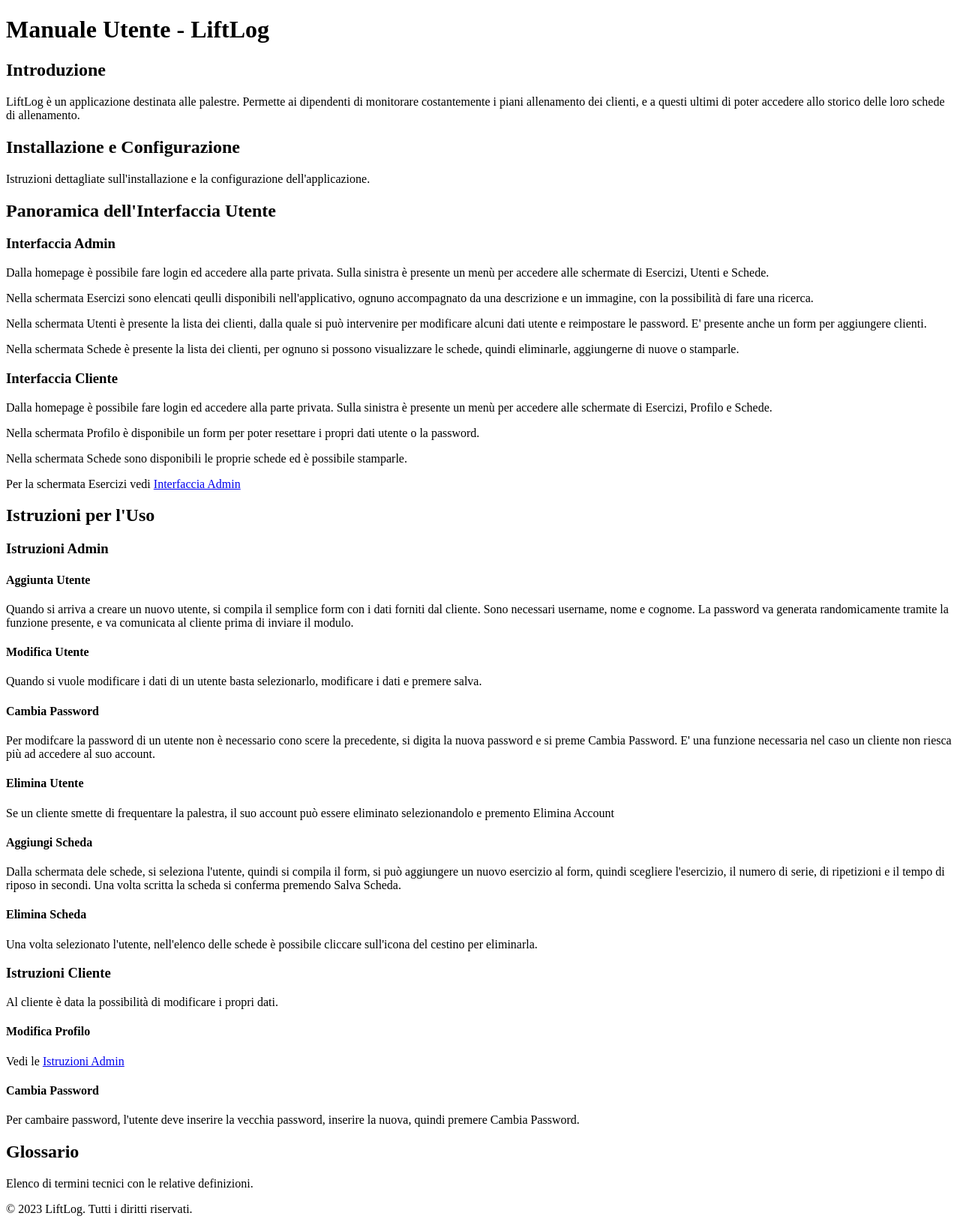
After one commit to paolpal/LiftLog, a PHP site: page /html/manuale.html in a window 1280 px wide. The commit adds this page. Shown: the whole page at 75% size. Run offline with PHP 8.4, Linux system fonts and the light colour scheme.

Commit message:
correzioni standard w3c

```diff
--- a/css/loginForm.css
+++ b/css/loginForm.css
@@ -84,7 +84,7 @@
     -webkit-animation: animatezoom 0.6s;
     animation: animatezoom 0.6s
 }
-
+/* Check for errors */
 @-webkit-keyframes animatezoom {
     from {-webkit-transform: scale(0)}
     to {-webkit-transform: scale(1)}
--- a/css/print.css
+++ b/css/print.css
@@ -114,6 +114,9 @@ h3 {
 
 
 @media print {
+    td {
+        border: 1px solid #ccc;
+    }
     tr:nth-child(2n){
         page-break-before: avoid !important;
         page-break-after: auto;
--- a/css/tab.css
+++ b/css/tab.css
@@ -38,7 +38,6 @@
 	margin-left: 150px;
 	padding: 10px 20px;
 	border-left: none;
-	min-width: none;
 	max-width: 90.3%;
 	position: sticky;
 	top: 50px;
--- /dev/null
+++ b/html/manuale.html
@@ -0,0 +1,70 @@
+<!DOCTYPE html>
+<html lang="it">
+<head>
+	<meta charset="UTF-8">
+	<title>Manuale Utente - LiftLog</title>
+</head>
+<body>
+	<header>
+		<h1>Manuale Utente - LiftLog</h1>
+	</header>
+
+	<main>
+		<section>
+			<h2>Introduzione</h2>
+			<p>LiftLog è un applicazione destinata alle palestre. Permette ai dipendenti di monitorare costantemente i piani allenamento dei clienti, e a questi ultimi di poter accedere allo storico delle loro schede di allenamento.</p>
+		</section>
+
+		<section>
+			<h2>Installazione e Configurazione</h2>
+			<p>Istruzioni dettagliate sull'installazione e la configurazione dell'applicazione.</p>
+		</section>
+
+		<section>
+			<h2>Panoramica dell'Interfaccia Utente</h2>
+			<h3 id="interfacciaAdmin">Interfaccia Admin</h3>
+			<p>Dalla homepage è possibile fare login ed accedere alla parte privata. Sulla sinistra è presente un menù per accedere alle schermate di Esercizi, Utenti e Schede.</p>
+			<p>Nella schermata Esercizi sono elencati qeulli disponibili nell'applicativo, ognuno accompagnato da una descrizione e un immagine, con la possibilità di fare una ricerca.</p>
+			<p>Nella schermata Utenti è presente la lista dei clienti, dalla quale si può intervenire per modificare alcuni dati utente e reimpostare le password. E' presente anche un form per aggiungere clienti.</p>
+			<p>Nella schermata Schede è presente la lista dei clienti, per ognuno si possono visualizzare le schede, quindi eliminarle, aggiungerne di nuove o stamparle.</p>
+			<h3>Interfaccia Cliente</h3>
+			<p>Dalla homepage è possibile fare login ed accedere alla parte privata. Sulla sinistra è presente un menù per accedere alle schermate di Esercizi, Profilo e Schede.</p>
+			<p>Nella schermata Profilo è disponibile un form per poter resettare i propri dati utente o la password.</p>
+			<p>Nella schermata Schede sono disponibili le proprie schede ed è possibile stamparle.</p>
+			<p>Per la schermata Esercizi vedi <a href="#interfacciaAdmin">Interfaccia Admin</a></p>
+		</section>
+
+		<section>
+			<h2>Istruzioni per l'Uso</h2>
+			<h3 id="istruzioniAdmin">Istruzioni Admin</h3>
+			<h4>Aggiunta Utente</h4>
+			<p>Quando si arriva a creare un nuovo utente, si compila il semplice form con i dati forniti dal cliente. Sono necessari username, nome e cognome. La password va generata randomicamente tramite la funzione presente, e va comunicata al cliente prima di inviare il modulo.</p>
+			<h4>Modifica Utente</h4>
+			<p>Quando si vuole modificare i dati di un utente basta selezionarlo, modificare i dati e premere salva.</p>
+			<h4>Cambia Password</h4>
+			<p>Per modifcare la password di un utente non è necessario cono scere la precedente, si digita la nuova password e si preme Cambia Password. E' una funzione necessaria nel caso un cliente non riesca più ad accedere al suo account.</p>
+			<h4>Elimina Utente</h4>
+			<p>Se un cliente smette di frequentare la palestra, il suo account può essere eliminato selezionandolo e premento Elimina Account</p>
+			<h4>Aggiungi Scheda</h4>
+			<p>Dalla schermata dele schede, si seleziona l'utente, quindi si compila il form, si può aggiungere un nuovo esercizio al form, quindi scegliere l'esercizio, il numero di serie, di ripetizioni e il tempo di riposo in secondi. Una volta scritta la scheda si conferma premendo Salva Scheda.</p>
+			<h4>Elimina Scheda</h4>
+			<p>Una volta selezionato l'utente, nell'elenco delle schede è possibile cliccare sull'icona del cestino per eliminarla.</p>
+			<h3>Istruzioni Cliente</h3>
+			<p>Al cliente è data la possibilità di modificare i propri dati.</p>
+			<h4>Modifica Profilo</h4>
+			<p>Vedi le <a href="#istruzioniAdmin">Istruzioni Admin</a></p>
+			<h4>Cambia Password</h4>
+			<p>Per cambaire password, l'utente deve inserire la vecchia password, inserire la nuova, quindi premere Cambia Password.</p>
+		</section>
+
+		<section>
+			<h2>Glossario</h2>
+			<p>Elenco di termini tecnici con le relative definizioni.</p>
+		</section>
+	</main>
+
+	<footer>
+		<p>© 2023 LiftLog. Tutti i diritti riservati.</p>
+	</footer>
+</body>
+</html>
--- a/js/ajax/UserDashboard.js
+++ b/js/ajax/UserDashboard.js
@@ -186,7 +186,8 @@ UserDashboard.createLabel = function(text) {
 UserDashboard.createInput = function(type, placeholder, name, value) {
 	var input = document.createElement("input");
 	input.type = type;
-	input.placeholder = placeholder;
+	if(placeholder!=="")
+		input.placeholder = placeholder;
 	input.name = name;
 	input.value = value;
 	input.defaultValue = value;
--- a/php/print.php
+++ b/php/print.php
@@ -65,7 +65,7 @@
 ?>
 
 <!DOCTYPE html>
-<html>
+<html lang="it">
 <head>
     <title>Scheda di allenamento</title>
 	<link rel="stylesheet" href="../css/print.css">
@@ -104,7 +104,7 @@
                 . '<div class="esercizio">'
                 . '<div>'
                 . '<div class="immagine">'
-                . '<img src="../img/'.$immagine.'">'
+                . '<img src="../img/'.$immagine.'" alt="">'
                 . '</div>'
                 . '<div class="contenuto">'
                 . '<div class="nome">'.$nomeEsercizio.'</div>'
```
Also changed, not shown: css/header.css (+24 -0 lines), css/master.css (+4 -6 lines), index.php (+12 -6 lines), php/clienti.php (+12 -11 lines), php/esercizi.php (+5 -4 lines), php/layout/login_form.php (+4 -4 lines), php/schede.php (+9 -8 lines), 1 other file.
